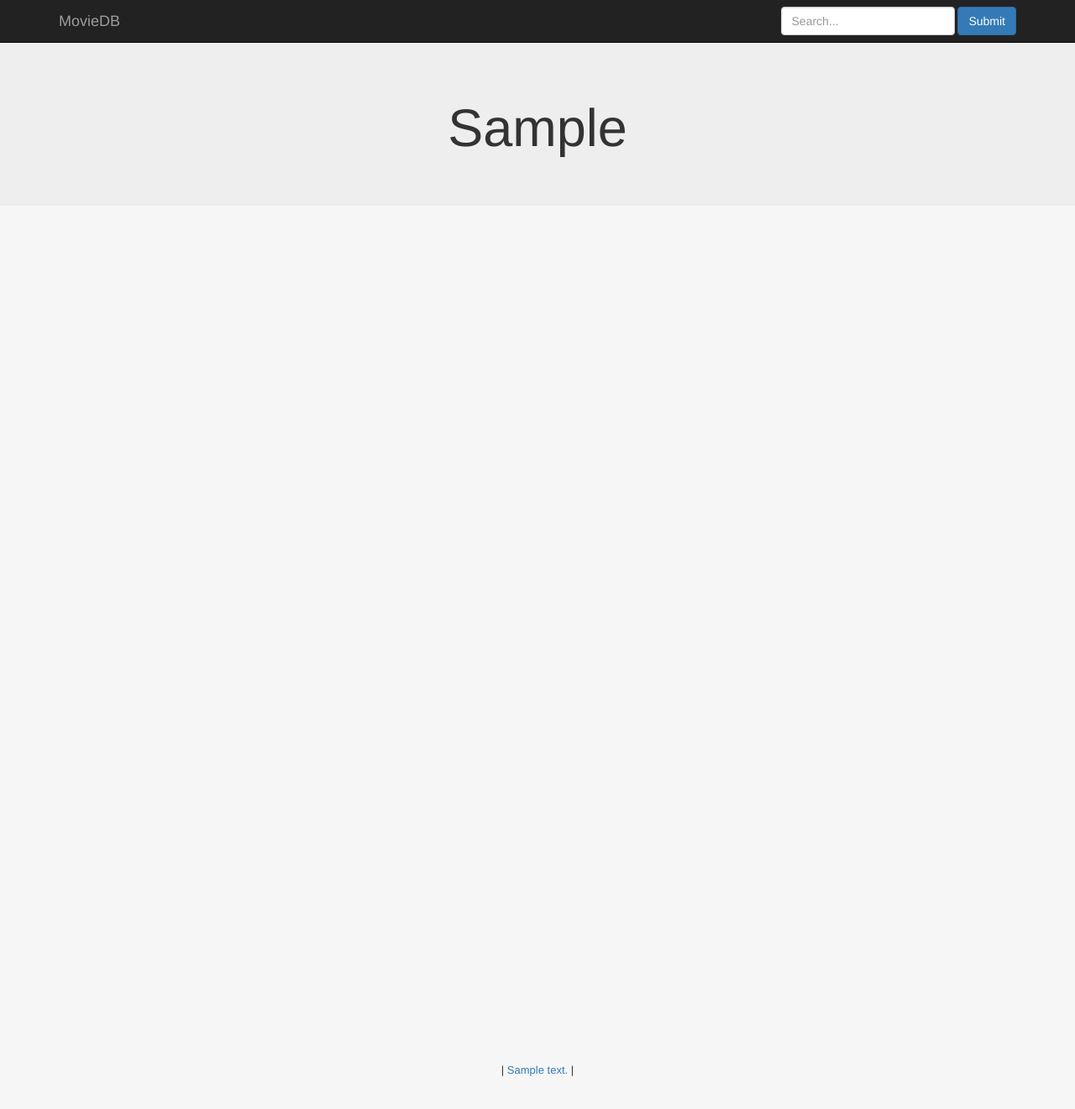
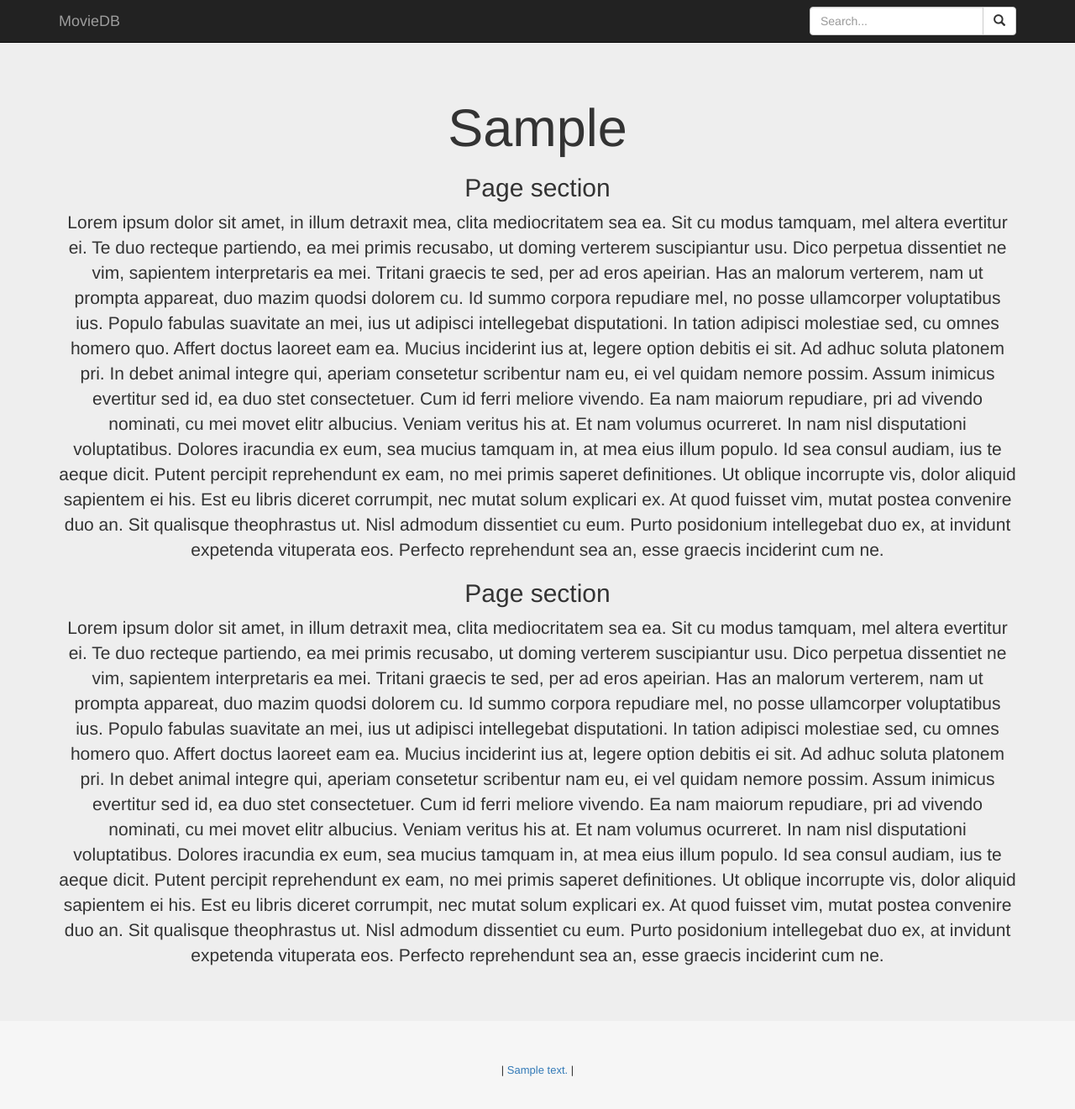
Before and after one commit to JimGomez48/moviedb_project, a Django app: template MovieDB/templates/index.html in a window 1280 px wide. Shown: the top 1321 px of the page at 84% size. Run offline with Django 3.2, Linux system fonts and the light colour scheme; the template is opened without the code that fills it: most values are stand-ins (such as "Sample title", 1, 10 or a date in 2020); some libraries are stand-ins or nearby versions.

Commit message:
Created slicker search form with glyphicon button. Search results form fetching args correctly via GET.

```diff
--- a/MovieDB/templates/base.html
+++ b/MovieDB/templates/base.html
@@ -49,11 +49,17 @@
                         {% endif %}
                     {% endfor %}
                 </ul>
-                <form id="search_form" class="navbar-form navbar-right" role="search" method="get">
+                <form id="search_form" class="navbar-form navbar-right" role="search" method="get" action="{% url 'SearchResults' %}">
                     <div class="form-group">
-                        <input type="text" id="search_input" class="form-control" placeholder="Search..." maxlength="200">
+                        <div class="input-group">
+                            <input class="form-control" id="id_search_term" maxlength="200" name="search_term" placeholder="Search..." type="text">
+                            <span class="input-group-btn">
+                                <button class="btn btn-default" id="search_submit_button" type="submit">
+                                    <span class="glyphicon glyphicon-search" aria-hidden="true"></span>
+                                </button>
+                            </span>
+                        </div>
                     </div>
-                    <button id="search_submit_button" type="submit" class="btn btn-primary">Submit</button>
                 </form>
             </div>
         </div>
--- a/MovieDB/templates/index.html
+++ b/MovieDB/templates/index.html
@@ -3,6 +3,78 @@
     <div id="index_content" class="jumbotron">
         <div class="container">
             <h1 class="">{{ page_header }}</h1>
+
+            <h2>Page section</h2>
+
+            <p>Lorem ipsum dolor sit amet, in illum detraxit mea, clita
+                mediocritatem sea ea. Sit cu modus tamquam, mel altera evertitur
+                ei. Te duo recteque partiendo, ea mei primis recusabo, ut doming
+                verterem suscipiantur usu. Dico perpetua dissentiet ne vim,
+                sapientem interpretaris ea mei. Tritani graecis te sed, per ad
+                eros apeirian.
+
+                Has an malorum verterem, nam ut prompta appareat, duo mazim
+                quodsi dolorem cu. Id summo corpora repudiare mel, no posse
+                ullamcorper voluptatibus ius. Populo fabulas suavitate an mei,
+                ius ut adipisci intellegebat disputationi. In tation adipisci
+                molestiae sed, cu omnes homero quo. Affert doctus laoreet eam
+                ea. Mucius inciderint ius at, legere option debitis ei sit.
+
+                Ad adhuc soluta platonem pri. In debet animal integre qui,
+                aperiam consetetur scribentur nam eu, ei vel quidam nemore
+                possim. Assum inimicus evertitur sed id, ea duo stet
+                consectetuer. Cum id ferri meliore vivendo. Ea nam maiorum
+                repudiare, pri ad vivendo nominati, cu mei movet elitr albucius.
+
+                Veniam veritus his at. Et nam volumus ocurreret. In nam nisl
+                disputationi voluptatibus. Dolores iracundia ex eum, sea mucius
+                tamquam in, at mea eius illum populo. Id sea consul audiam, ius
+                te aeque dicit. Putent percipit reprehendunt ex eam, no mei
+                primis saperet definitiones. Ut oblique incorrupte vis, dolor
+                aliquid sapientem ei his.
+
+                Est eu libris diceret corrumpit, nec mutat solum explicari ex.
+                At quod fuisset vim, mutat postea convenire duo an. Sit
+                qualisque theophrastus ut. Nisl admodum dissentiet cu eum. Purto
+                posidonium intellegebat duo ex, at invidunt expetenda vituperata
+                eos. Perfecto reprehendunt sea an, esse graecis inciderint cum
+                ne.</p>
+
+            <h2>Page section</h2>
+
+            <p>Lorem ipsum dolor sit amet, in illum detraxit mea, clita
+                mediocritatem sea ea. Sit cu modus tamquam, mel altera evertitur
+                ei. Te duo recteque partiendo, ea mei primis recusabo, ut doming
+                verterem suscipiantur usu. Dico perpetua dissentiet ne vim,
+                sapientem interpretaris ea mei. Tritani graecis te sed, per ad
+                eros apeirian.
+
+                Has an malorum verterem, nam ut prompta appareat, duo mazim
+                quodsi dolorem cu. Id summo corpora repudiare mel, no posse
+                ullamcorper voluptatibus ius. Populo fabulas suavitate an mei,
+                ius ut adipisci intellegebat disputationi. In tation adipisci
+                molestiae sed, cu omnes homero quo. Affert doctus laoreet eam
+                ea. Mucius inciderint ius at, legere option debitis ei sit.
+
+                Ad adhuc soluta platonem pri. In debet animal integre qui,
+                aperiam consetetur scribentur nam eu, ei vel quidam nemore
+                possim. Assum inimicus evertitur sed id, ea duo stet
+                consectetuer. Cum id ferri meliore vivendo. Ea nam maiorum
+                repudiare, pri ad vivendo nominati, cu mei movet elitr albucius.
+
+                Veniam veritus his at. Et nam volumus ocurreret. In nam nisl
+                disputationi voluptatibus. Dolores iracundia ex eum, sea mucius
+                tamquam in, at mea eius illum populo. Id sea consul audiam, ius
+                te aeque dicit. Putent percipit reprehendunt ex eam, no mei
+                primis saperet definitiones. Ut oblique incorrupte vis, dolor
+                aliquid sapientem ei his.
+
+                Est eu libris diceret corrumpit, nec mutat solum explicari ex.
+                At quod fuisset vim, mutat postea convenire duo an. Sit
+                qualisque theophrastus ut. Nisl admodum dissentiet cu eum. Purto
+                posidonium intellegebat duo ex, at invidunt expetenda vituperata
+                eos. Perfecto reprehendunt sea an, esse graecis inciderint cum
+                ne.</p>
         </div>
     </div>
 {% endblock %}
--- a/MovieDB/templates/search_results.html
+++ b/MovieDB/templates/search_results.html
@@ -1,3 +1,6 @@
 {% extends 'base.html' %}
 {% block main_block %}
+    {% for result in search_results %}
+        <p>{{ result }}</p>
+    {% endfor %}
 {% endblock %}
--- a/MovieDB/urls.py
+++ b/MovieDB/urls.py
@@ -4,7 +4,7 @@ import views
 
 urlpatterns = [
     url(r'^$', views.IndexView.as_view(), name='index'),
-    # url(r'^$', views.SearchResultsView.as_view(), name='SearchResults'),
+    url(r'^SearchResults/$', views.SearchResultsView.as_view(), name='SearchResults'),
     url(r'^BrowseMovie/$', views.BrowseMovieView.as_view(), name='BrowseMovie'),
     url(r'^BrowseActor/$', views.BrowseActorView.as_view(), name='BrowseActor'),
     url(r'^AddMovie/$', views.AddMovieView.as_view(), name='AddMovie'),
--- a/MovieDB/views.py
+++ b/MovieDB/views.py
@@ -2,7 +2,7 @@ import os
 from django.core.urlresolvers import reverse, NoReverseMatch
 from django.http import HttpResponse
 from django.shortcuts import render
-from django.views.generic import View
+from django.views.generic import View, FormView
 from django.views.generic.base import TemplateView
 import xml.etree.cElementTree as ET
 
@@ -72,7 +72,9 @@ class SearchResultsView(BaseView):
     def get(self, request, *args, **kwargs):
         context = super(SearchResultsView, self).get_context_data()
         context['page_header'] = 'Search Results'
-        return render(request, 'index.html', context)
+        search_results = str(request.GET['search_term']).split(' ')
+        context['search_results'] = search_results
+        return render(request, 'search_results.html', context)
 
 
 class BrowseMovieView(BaseView):
```
Also changed, not shown: MovieDB/forms.py (+8 -3 lines).
